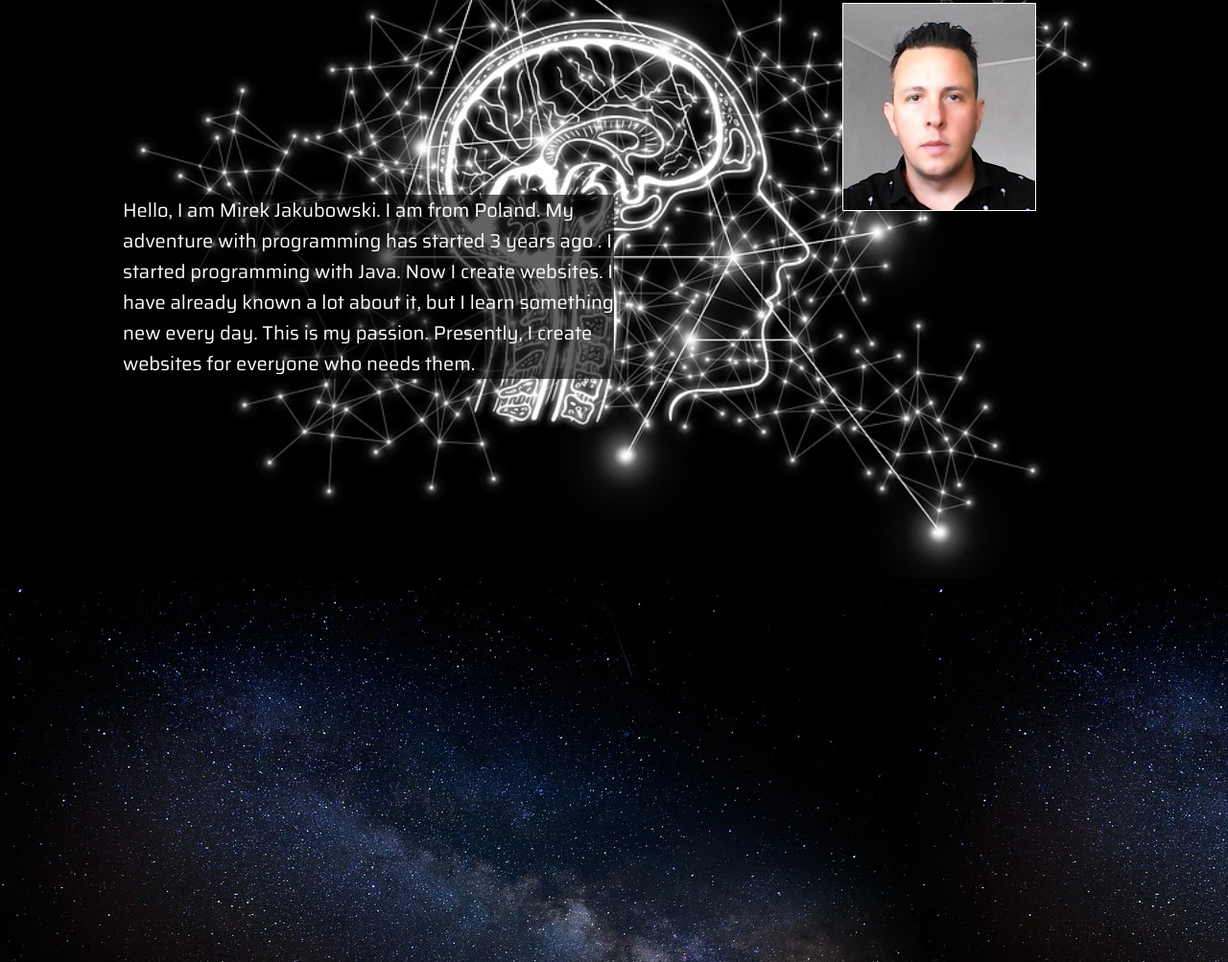
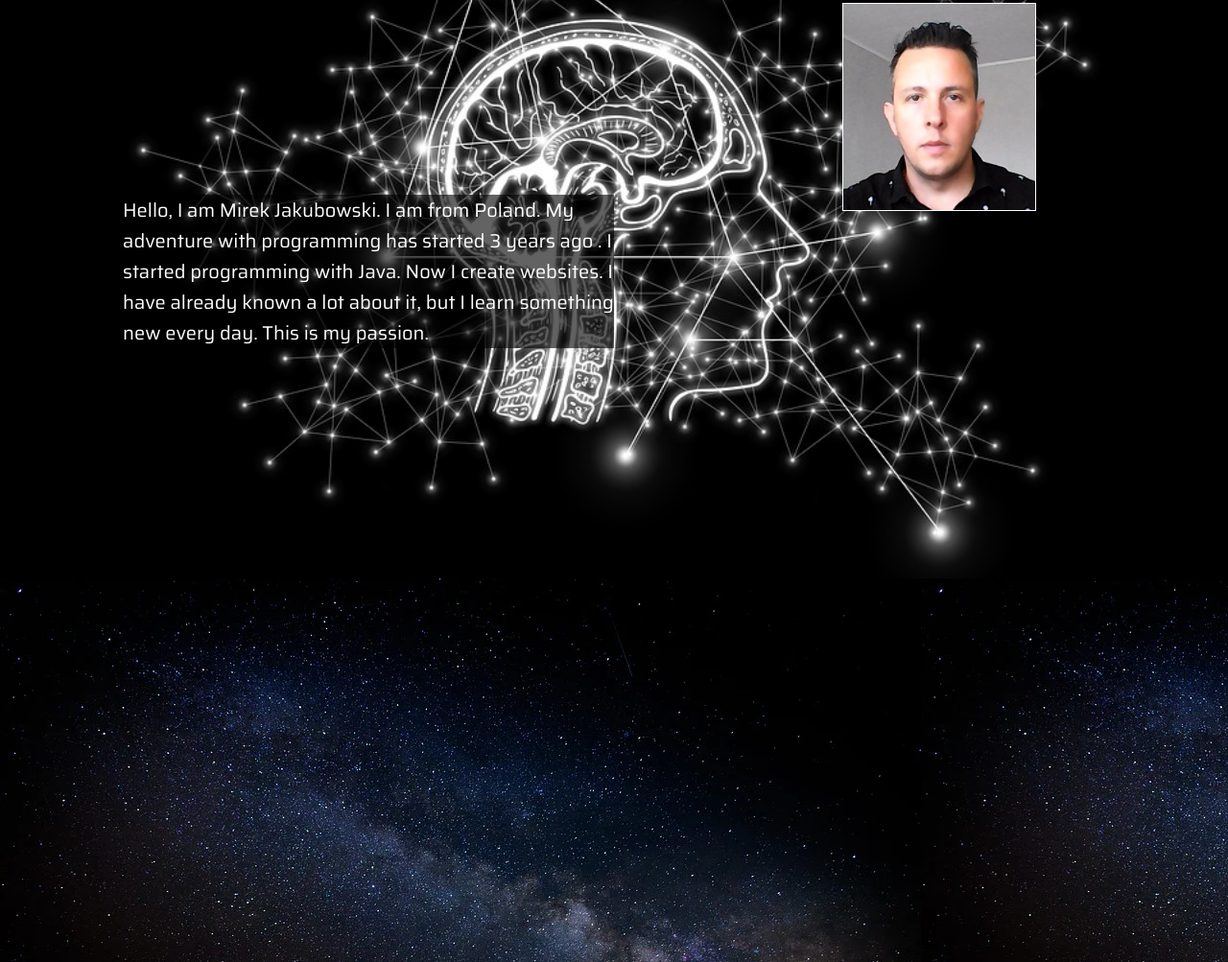
Before and after one commit to mirek2323/webside, a plain HTML site: page Mirek-Jakubowski---Website-main/Mirek-Jakubowski---Website-main/index.html in a window 1280 px wide. Shown: the part 997-2000 px from the top of the page at 96% size. Drawn offline with Linux system fonts and the light colour scheme.

Commit message:
Update index.html

```diff
--- a/Mirek-Jakubowski---Website-main/Mirek-Jakubowski---Website-main/index.html
+++ b/Mirek-Jakubowski---Website-main/Mirek-Jakubowski---Website-main/index.html
@@ -39,7 +39,7 @@
                     . I started programming with Java. Now I create websites.
                     I have already known a lot about it, but I learn something new every day. This is my
                     passion.
-                    Presently, I create websites for everyone who needs them.
+
                 </p>
             </article>
             <img class="am" src="images/IMG_2514.JPG" alt="Adrian Wilczek">
```
